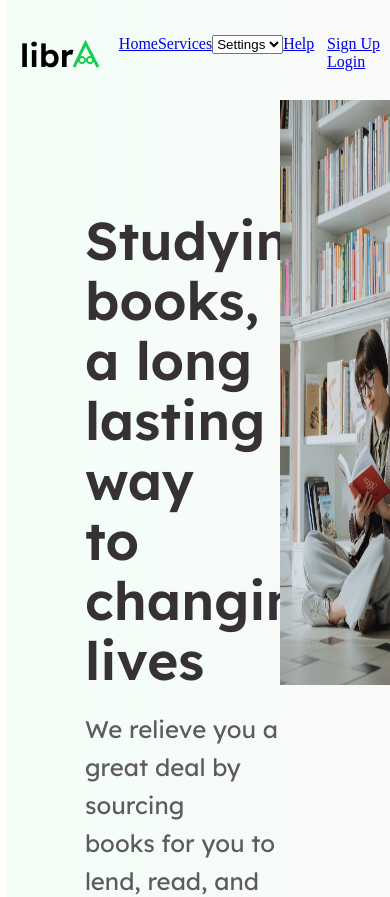
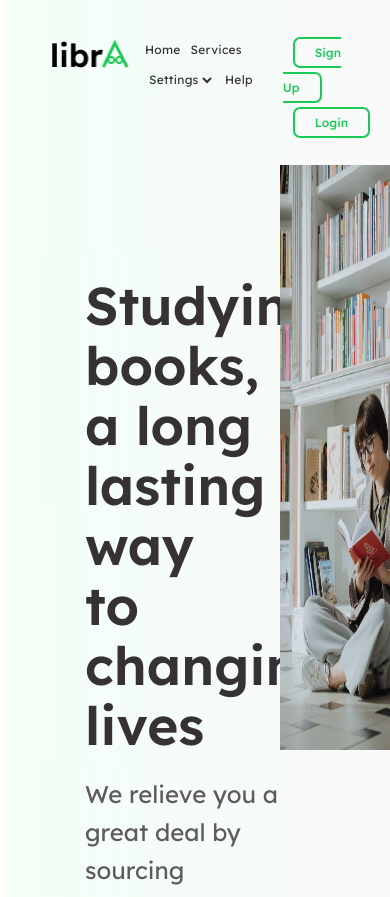
Before and after one commit to Nifix001/Libra, a React (Create React App) app: page / in a window 390 px wide. Shown: the top 897 px of the page. Built offline with nearby package versions, Linux system fonts and the light colour scheme.

Commit message:
New commit

```diff
--- a/src/Layout/HomeLayout.js
+++ b/src/Layout/HomeLayout.js
@@ -5,12 +5,12 @@ import { useState, useEffect } from "react";
 
 export default function HomeLayout() {
 
-  const [smallScreenSize, setSmallScreenSize] = useState(window.minWidth < 1300);
+  const [smallScreenSize, setSmallScreenSize] = useState(window.minWidth < 1100);
 
   useEffect(() => {
     const handleResize = (e) => {
       e.preventDefault();
-      setSmallScreenSize(window.innerWidth < 1300);
+      setSmallScreenSize(window.innerWidth < 1100);
     };
 
     window.addEventListener('resize', handleResize);
--- a/src/index.css
+++ b/src/index.css
@@ -24,7 +24,76 @@ header{
   background: linear-gradient(90deg, rgba(241, 255, 246, 0.86) 0%, rgba(248, 248, 248, 0.86) 101.67%);
 }
 
-@media(min-width: 1290px){
+@media(max-width: 1099px){
+  header img{
+    width: 85px;
+    height: 40px;
+    justify-content: flex-start;
+    margin-left: 30px;
+  }
+
+  header nav a{
+    text-decoration: none;
+    color: #353135;
+    margin-left: 10px;
+    font-family: Lexend;
+    font-size: 12px;
+    font-weight: 400;
+    line-height: 30px;
+    letter-spacing: 0.02em;
+    text-align: left;
+  }
+
+  header nav a select{
+    border: none;
+    color: #353135;
+    font-family: Lexend;
+    font-size: 12px;
+    font-weight: 400;
+    line-height: 30px;
+    letter-spacing: 0.02em;
+    text-align: left;
+    background: linear-gradient(90deg, rgba(241, 255, 246, 0.86) 0%, rgba(248, 248, 248, 0.86) 101.67%);;
+  }
+
+  .side-bar{
+    display: flex;
+    flex-direction: column;
+    justify-content: space-between;
+  }
+
+  .side-bar a{
+    border: 2px solid #19CC56;
+    text-decoration: none;
+    padding: 6px 20px;
+    margin: 10px;
+    font-family: Lexend;
+    font-size: 12px;
+    font-weight: 500;
+    line-height: 35px;
+    letter-spacing: 0em;
+    text-align: left;
+    color:#19CC56;
+    border-radius: 7px;
+  }
+
+  .side-bar a:hover{
+    background-color: #19CC56;
+    text-decoration: none;
+    padding: 6px 20px;
+    margin: 10px;
+    font-family: Lexend;
+    font-size: 12px;
+    font-weight: 500;
+    line-height: 35px;
+    letter-spacing: 0em;
+    text-align: left;
+    color:#ffffff;
+    border-radius: 7px;
+  }
+}
+
+@media(min-width: 1100px){
 header img{
   width: 85px;
   height: 40px;
```
